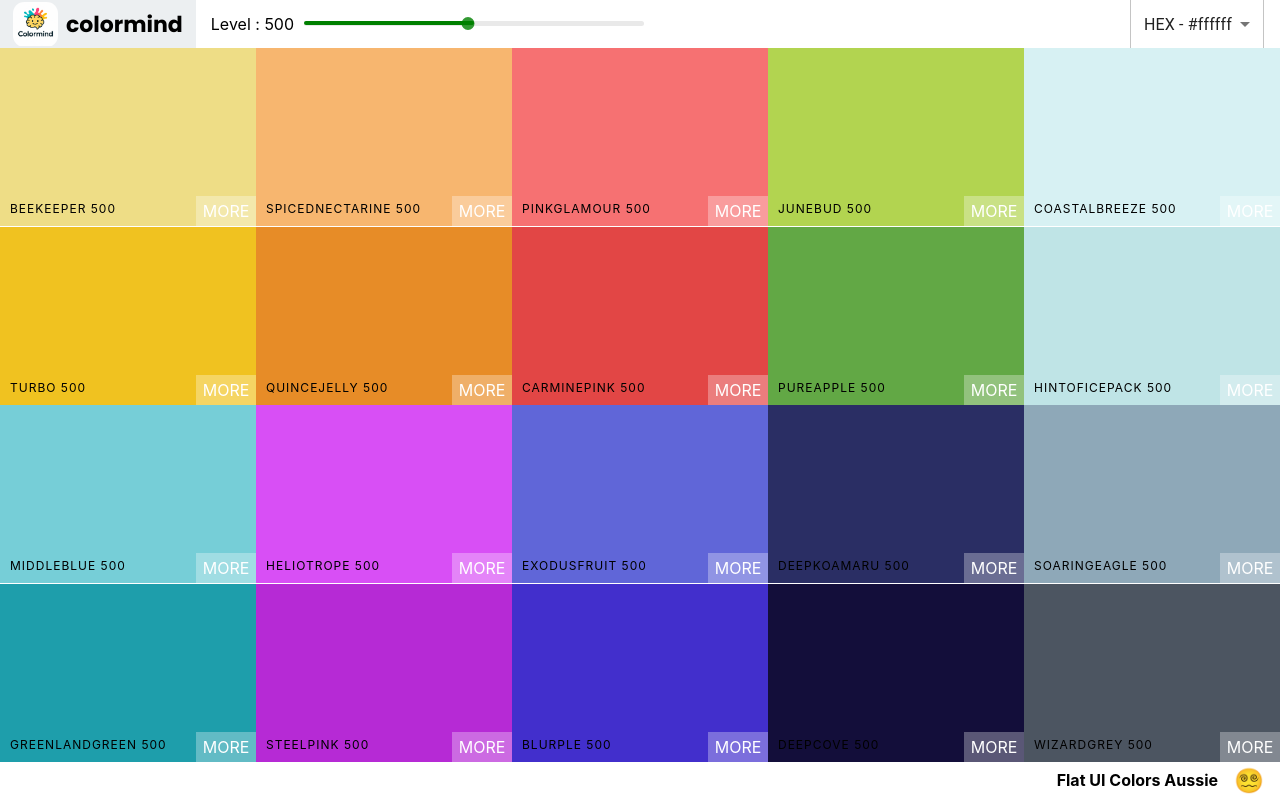
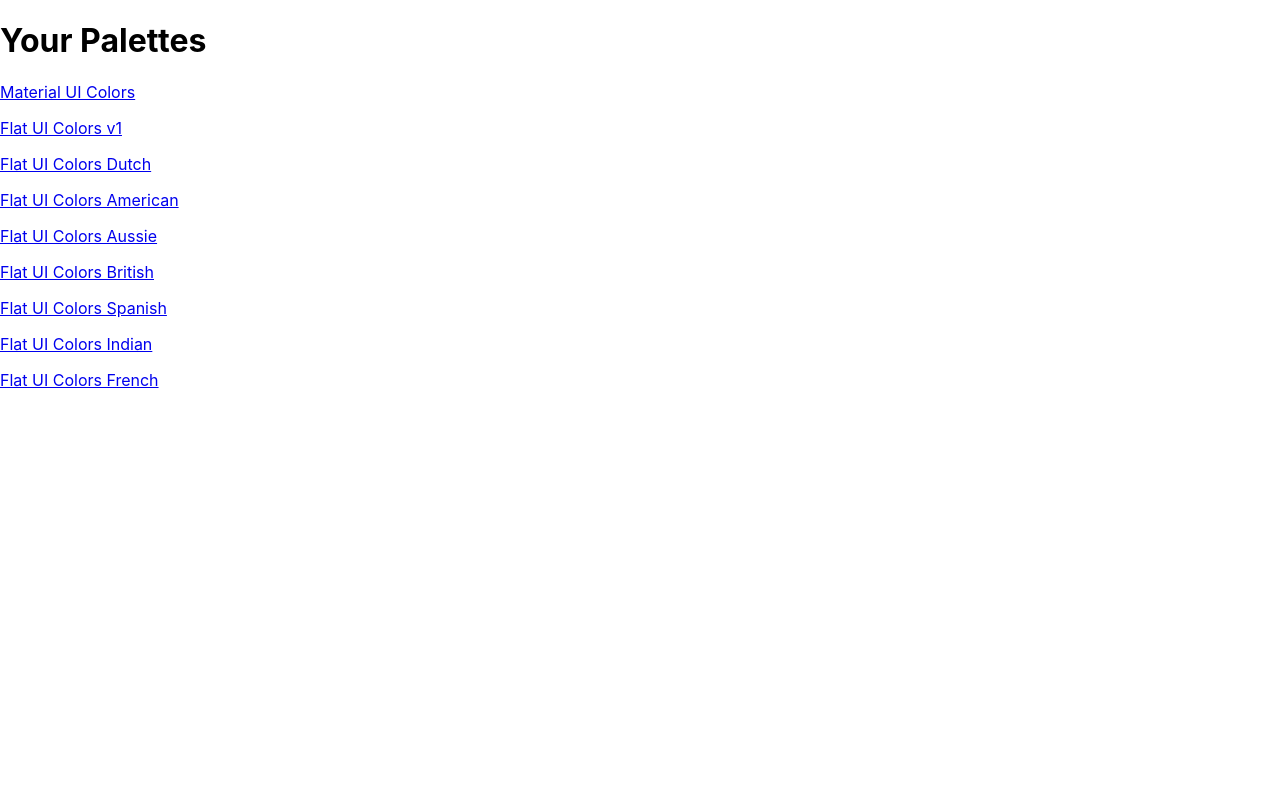
Before and after one commit to Ujjwal3232/color-mind, a React (Create React App) app: page / in a window 1280 px wide. Built offline with nearby package versions, Linux system fonts and the light colour scheme.

Commit message:
Added Routes &  PaletteList component and clickable links

```diff
--- a/package.json
+++ b/package.json
@@ -16,6 +16,7 @@
     "react": "^19.1.1",
     "react-copy-to-clipboard": "^5.1.0",
     "react-dom": "^19.1.1",
+    "react-router-dom": "^7.9.4",
     "react-scripts": "5.0.1",
     "web-vitals": "^2.1.4"
   },
--- a/src/App.js
+++ b/src/App.js
@@ -1,15 +1,34 @@
 import React, { Component } from 'react';
+import { Route, Routes, useParams } from "react-router-dom";
 import Palette from './Palette';
+import PaletteList from "./PaletteList";
 import seedColors from './seedColors';
 import { generatePalette } from './colorHelpers';
 
-function App() {
+// ✅ Wrapper functional component to access useParams
+const PaletteWithParams = () => {
+  const { id } = useParams();
+
+  const findPalette = (id) => {
+    return seedColors.find(palette => palette.id === id);
+  };
+
   return (
+    <Palette
+      palette={generatePalette(findPalette(id))}
+    />
+  );
+};
 
-    <div>
-      <Palette palette={generatePalette(seedColors[4])} />
-    </div>
-  );
+class App extends Component {
+  render() {
+    return (
+      <Routes>
+        <Route path="/" element={<PaletteList palettes={seedColors}/>} />
+        <Route path="/palette/:id" element={<PaletteWithParams />} />
+      </Routes>
+    );
+  }
 }
 
 export default App;
--- a/src/Navbar.js
+++ b/src/Navbar.js
@@ -1,4 +1,5 @@
-import React, { Component } from 'react'
+import React, { Component } from 'react';
+import {Link} from "react-router-dom";
 import Slider from 'rc-slider';
 import Select from '@mui/material/Select';
 import MenuItem from '@mui/material/MenuItem';
@@ -31,7 +32,7 @@
       <header className='Navbar'>
       <div className='logo'>
          <img src={logo} alt="logo" className="logo-img" /> {/* ✅ Image tag */}
-        <a href='#'>colormind</a>
+        <Link to='/'>colormind</Link>
       </div>
       <div className='slider-container'>
         <span>Level : {level}</span>
--- /dev/null
+++ b/src/PaletteList.js
@@ -0,0 +1,20 @@
+import React, { Component } from 'react';
+import {Link} from "react-router-dom";
+
+export default class PaletteList extends Component {
+  render() {
+    const { palettes } = this.props;
+    return (
+      <div>
+        <h1>Your Palettes</h1>
+        {palettes.map(palette => (
+            <p>
+                <Link to = {`/palette/${palette.id}`}>
+                  {palette.paletteName}
+                </Link>
+            </p>
+        ))}
+      </div>
+    )
+  }
+}
--- a/src/index.js
+++ b/src/index.js
@@ -1,13 +1,16 @@
 import React from 'react';
 import ReactDOM from 'react-dom/client';
 import './index.css';
+import {BrowserRouter} from "react-router-dom";
 import App from './App';
 import reportWebVitals from './reportWebVitals';
 
 const root = ReactDOM.createRoot(document.getElementById('root'));
 root.render(
   <React.StrictMode>
-    <App />
+    <BrowserRouter>
+      <App />
+    </BrowserRouter>
   </React.StrictMode>
 );
 
```
Also changed, not shown: 1 other file (tests, documents, lock files or other folders).
